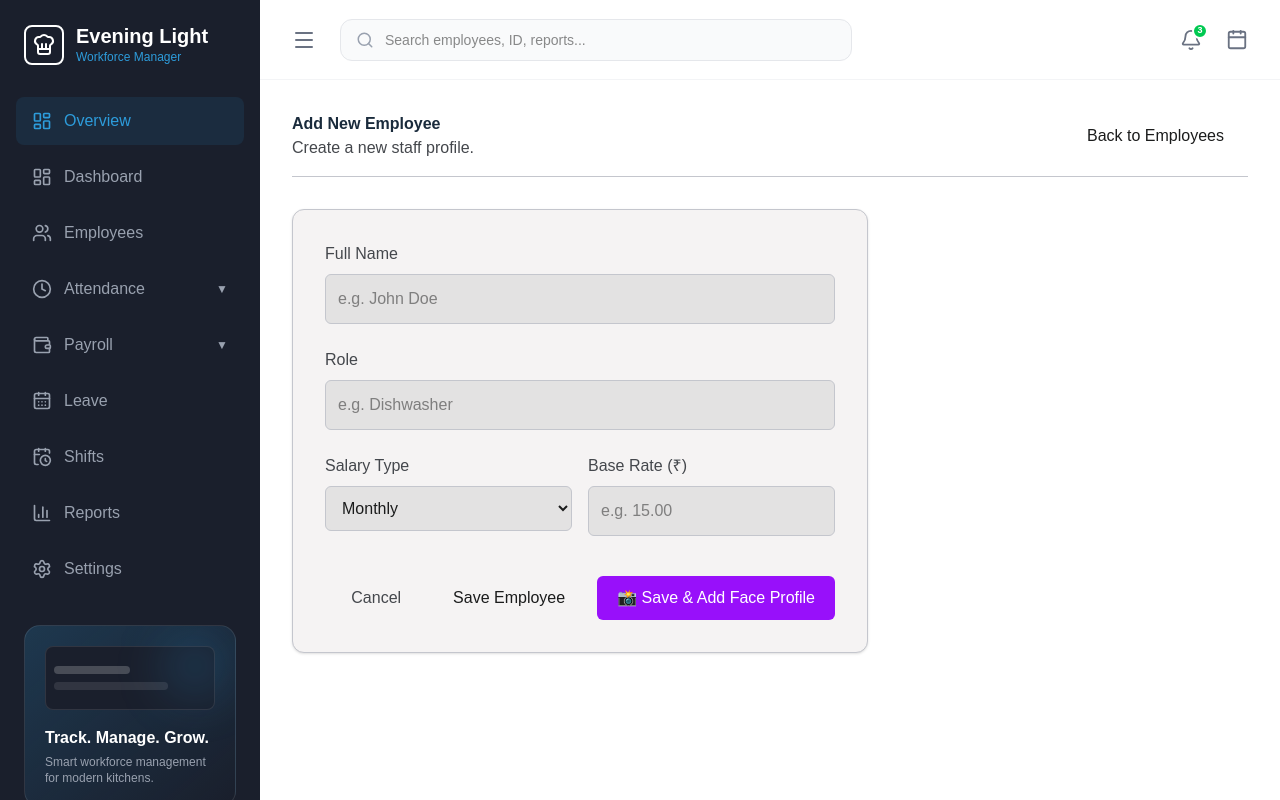
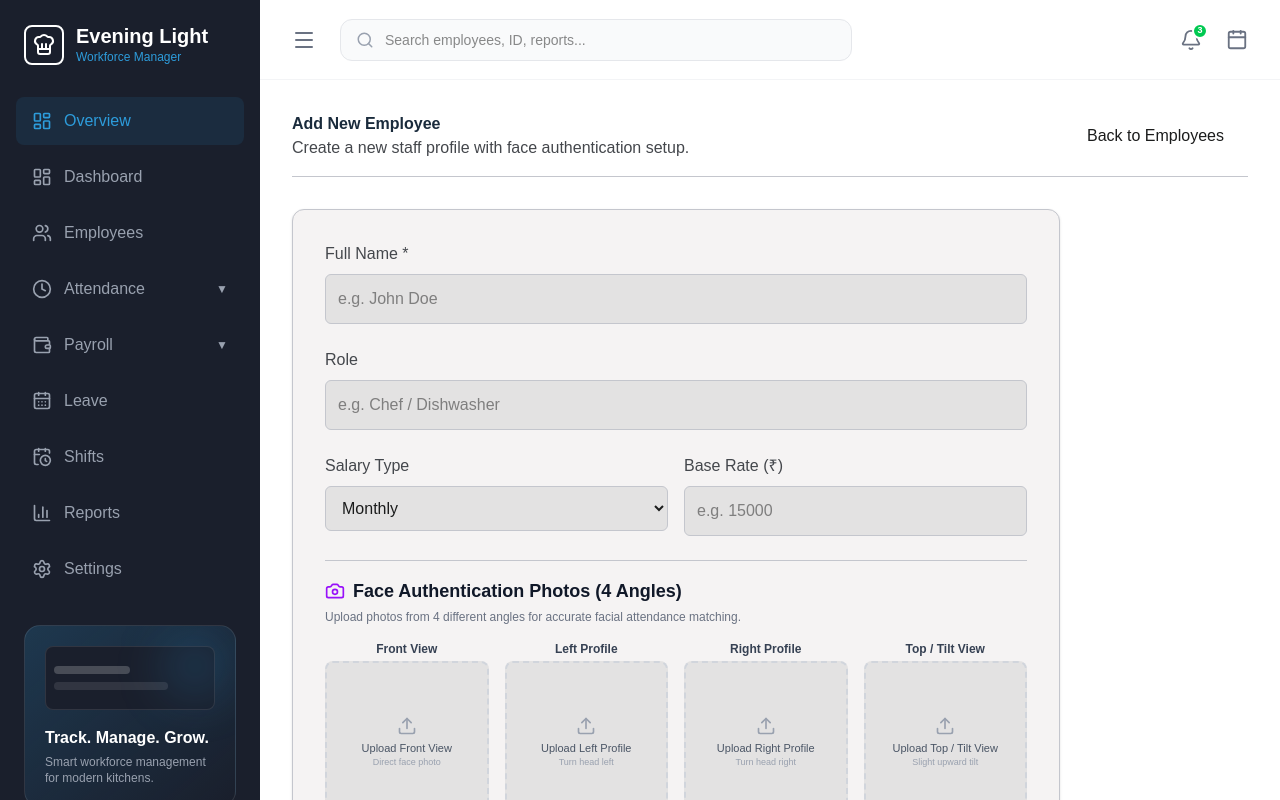
Before and after one commit to Patit24/Cafe, a Next.js app in the folder admin/: page /employees/new in a window 1280 px wide. Shown: the top 800 px of the page. Built offline with nearby package versions, Linux system fonts and the light colour scheme.

Commit message:
Add 4-angle photo upload fields for face authentication in Add Employee form

```diff
--- a/admin/src/app/employees/new/page.tsx
+++ b/admin/src/app/employees/new/page.tsx
@@ -2,6 +2,9 @@
 import React, { useState } from 'react';
 import Link from 'next/link';
 import { useRouter } from 'next/navigation';
+import { Camera, Upload, X, Loader2 } from 'lucide-react';
+import { storage } from '@/lib/firebase';
+import { ref, uploadString, getDownloadURL } from 'firebase/storage';
 
 export default function NewEmployeePage() {
   const router = useRouter();
@@ -11,9 +14,36 @@ export default function NewEmployeePage() {
     baseRate: '',
     salaryType: 'monthly'
   });
+
+  // 4 Face Angles for Authentication
+  const [facePhotos, setFacePhotos] = useState<{
+    front: string | null;
+    left: string | null;
+    right: string | null;
+    top: string | null;
+  }>({
+    front: null,
+    left: null,
+    right: null,
+    top: null
+  });
+
   const [isSubmitting, setIsSubmitting] = useState(false);
 
-  const handleSaveEmployee = async (redirectToFaces = false) => {
+  const handlePhotoSelect = (angle: 'front' | 'left' | 'right' | 'top', file: File | null) => {
+    if (!file) return;
+    const reader = new FileReader();
+    reader.onloadend = () => {
+      setFacePhotos(prev => ({ ...prev, [angle]: reader.result as string }));
+    };
+    reader.readAsDataURL(file);
+  };
+
+  const handleRemovePhoto = (angle: 'front' | 'left' | 'right' | 'top') => {
+    setFacePhotos(prev => ({ ...prev, [angle]: null }));
+  };
+
+  const handleSaveEmployee = async () => {
     if (!newEmployee.name) return;
     setIsSubmitting(true);
 
@@ -30,40 +60,75 @@ export default function NewEmployeePage() {
     };
 
     try {
-      const res = await fetch('http://localhost:8000/employees', {
+      const apiHost = typeof window !== 'undefined' ? window.location.hostname : 'localhost';
+      const res = await fetch(`http://${apiHost}:8000/employees`, {
         method: 'POST',
         headers: { 'Content-Type': 'application/json' },
         body: JSON.stringify(payload)
       });
-      const data = await res.json();
+      const createdEmp = await res.json();
 
-      if (redirectToFaces && data?.id) {
-        router.push(`/employees/${data.id}/faces`);
-      } else {
-        router.push('/employees');
+      // Upload face photos if provided
+      if (createdEmp?.id) {
+        const angles: Array<'front' | 'left' | 'right' | 'top'> = ['front', 'left', 'right', 'top'];
+        for (const angle of angles) {
+          const photoData = facePhotos[angle];
+          if (photoData) {
+            try {
+              const fileName = `faces/${createdEmp.id}_${angle}_${Date.now()}.jpg`;
+              const storageRef = ref(storage, fileName);
+              await uploadString(storageRef, photoData, 'data_url');
+              const downloadURL = await getDownloadURL(storageRef);
+
+              await fetch(`http://${apiHost}:8000/employees/${createdEmp.id}/faces`, {
+                method: 'POST',
+                headers: { 'Content-Type': 'application/json' },
+                body: JSON.stringify({
+                  imageUrl: downloadURL,
+                  angle: angle,
+                  faceEmbedding: null
+                })
+              });
+            } catch (imgErr) {
+              console.error(`Failed to upload ${angle} face photo:`, imgErr);
+            }
+          }
+        }
       }
+
+      router.push('/employees');
     } catch (err) {
       console.error(err);
+      alert('Failed to save employee. Make sure the backend server is reachable.');
+    } finally {
       setIsSubmitting(false);
     }
   };
+
+  const ANGLES: Array<{ key: 'front' | 'left' | 'right' | 'top'; label: string; desc: string }> = [
+    { key: 'front', label: 'Front View', desc: 'Direct face photo' },
+    { key: 'left', label: 'Left Profile', desc: 'Turn head left' },
+    { key: 'right', label: 'Right Profile', desc: 'Turn head right' },
+    { key: 'top', label: 'Top / Tilt View', desc: 'Slight upward tilt' },
+  ];
 
   return (
     <div className="min-h-screen bg-surface-container-lowest text-on-surface p-8 relative">
       <header className="flex justify-between items-center mb-8 border-b border-outline-variant pb-4">
         <div>
           <h1 className="text-display-sm font-bold text-primary">Add New Employee</h1>
-          <p className="text-body-md text-on-surface-variant">Create a new staff profile.</p>
+          <p className="text-body-md text-on-surface-variant">Create a new staff profile with face authentication setup.</p>
         </div>
         <Link href="/employees" className="bg-surface-container-high text-on-surface px-6 py-3 rounded text-label-md">
           Back to Employees
         </Link>
       </header>
 
-      <div className="bg-surface-container-low rounded-xl p-8 max-w-xl border border-outline-variant shadow-sm">
+      <div className="bg-surface-container-low rounded-xl p-8 max-w-3xl border border-outline-variant shadow-sm">
         <div className="flex flex-col gap-6">
+          {/* Basic Info */}
           <div>
-            <label className="block text-label-md text-on-surface-variant mb-2">Full Name</label>
+            <label className="block text-label-md text-on-surface-variant mb-2">Full Name *</label>
             <input
               type="text"
               value={newEmployee.name}
@@ -80,7 +145,7 @@ export default function NewEmployeePage() {
               value={newEmployee.role}
               onChange={(e) => setNewEmployee({...newEmployee, role: e.target.value})}
               className="w-full bg-surface-container-highest border border-outline-variant rounded-md p-3 text-body-md outline-none focus:border-primary"
-              placeholder="e.g. Dishwasher"
+              placeholder="e.g. Chef / Dishwasher"
             />
           </div>
 
@@ -104,12 +169,57 @@ export default function NewEmployeePage() {
                 value={newEmployee.baseRate}
                 onChange={(e) => setNewEmployee({...newEmployee, baseRate: e.target.value})}
                 className="w-full bg-surface-container-highest border border-outline-variant rounded-md p-3 text-body-md outline-none focus:border-primary"
-                placeholder="e.g. 15.00"
+                placeholder="e.g. 15000"
               />
             </div>
           </div>
 
-          <div className="flex flex-wrap justify-end gap-3 mt-4">
+          {/* 4 Angle Face Uploads for Authentication */}
+          <div className="pt-4 border-t border-outline-variant">
+            <h2 className="text-lg font-bold text-gray-900 mb-1 flex items-center gap-2">
+              <Camera className="text-purple-600" size={20} />
+              Face Authentication Photos (4 Angles)
+            </h2>
+            <p className="text-xs text-gray-500 mb-4">
+              Upload photos from 4 different angles for accurate facial attendance matching.
+            </p>
+
+            <div className="grid grid-cols-2 sm:grid-cols-4 gap-4">
+              {ANGLES.map(({ key, label, desc }) => (
+                <div key={key} className="flex flex-col items-center">
+                  <span className="text-xs font-semibold text-gray-700 mb-1">{label}</span>
+                  <div className="relative w-full aspect-square bg-surface-container-highest border-2 border-dashed border-gray-300 rounded-lg overflow-hidden flex flex-col items-center justify-center group hover:border-purple-500 transition-colors">
+                    {facePhotos[key] ? (
+                      <>
+                        <img src={facePhotos[key]!} alt={label} className="w-full h-full object-cover" />
+                        <button
+                          type="button"
+                          onClick={() => handleRemovePhoto(key)}
+                          className="absolute top-1 right-1 bg-red-600 text-white p-1 rounded-full opacity-90 hover:opacity-100"
+                        >
+                          <X size={14} />
+                        </button>
+                      </>
+                    ) : (
+                      <label className="w-full h-full flex flex-col items-center justify-center cursor-pointer p-2 text-center">
+                        <Upload size={20} className="text-gray-400 mb-1 group-hover:text-purple-600" />
+                        <span className="text-[11px] font-medium text-gray-600">Upload {label}</span>
+                        <span className="text-[9px] text-gray-400">{desc}</span>
+                        <input
+                          type="file"
+                          accept="image/*"
+                          className="hidden"
+                          onChange={(e) => handlePhotoSelect(key, e.target.files?.[0] || null)}
+                        />
+                      </label>
+                    )}
+                  </div>
+                </div>
+              ))}
+            </div>
+          </div>
+
+          <div className="flex justify-end gap-3 mt-6 pt-4 border-t border-outline-variant">
             <Link
               href="/employees"
               className="px-5 py-2.5 text-on-surface-variant hover:text-on-surface font-medium"
@@ -117,18 +227,18 @@ export default function NewEmployeePage() {
               Cancel
             </Link>
             <button
-              onClick={() => handleSaveEmployee(false)}
+              onClick={handleSaveEmployee}
               disabled={isSubmitting}
-              className="bg-surface-container-high text-on-surface px-5 py-2.5 rounded-md font-medium hover:opacity-90 disabled:opacity-50"
+              className="bg-purple-600 text-white px-8 py-3 rounded-md font-semibold hover:bg-purple-700 disabled:opacity-50 flex items-center gap-2"
             >
-              {isSubmitting ? 'Saving...' : 'Save Employee'}
-            </button>
-            <button
-              onClick={() => handleSaveEmployee(true)}
-              disabled={isSubmitting}
-              className="bg-purple-600 text-white px-5 py-2.5 rounded-md font-medium hover:bg-purple-700 disabled:opacity-50 flex items-center gap-2"
-            >
-              📸 Save & Add Face Profile
+              {isSubmitting ? (
+                <>
+                  <Loader2 className="animate-spin" size={18} />
+                  Saving Profile & Photos...
+                </>
+              ) : (
+                'Save Employee Profile'
+              )}
             </button>
           </div>
         </div>
```
